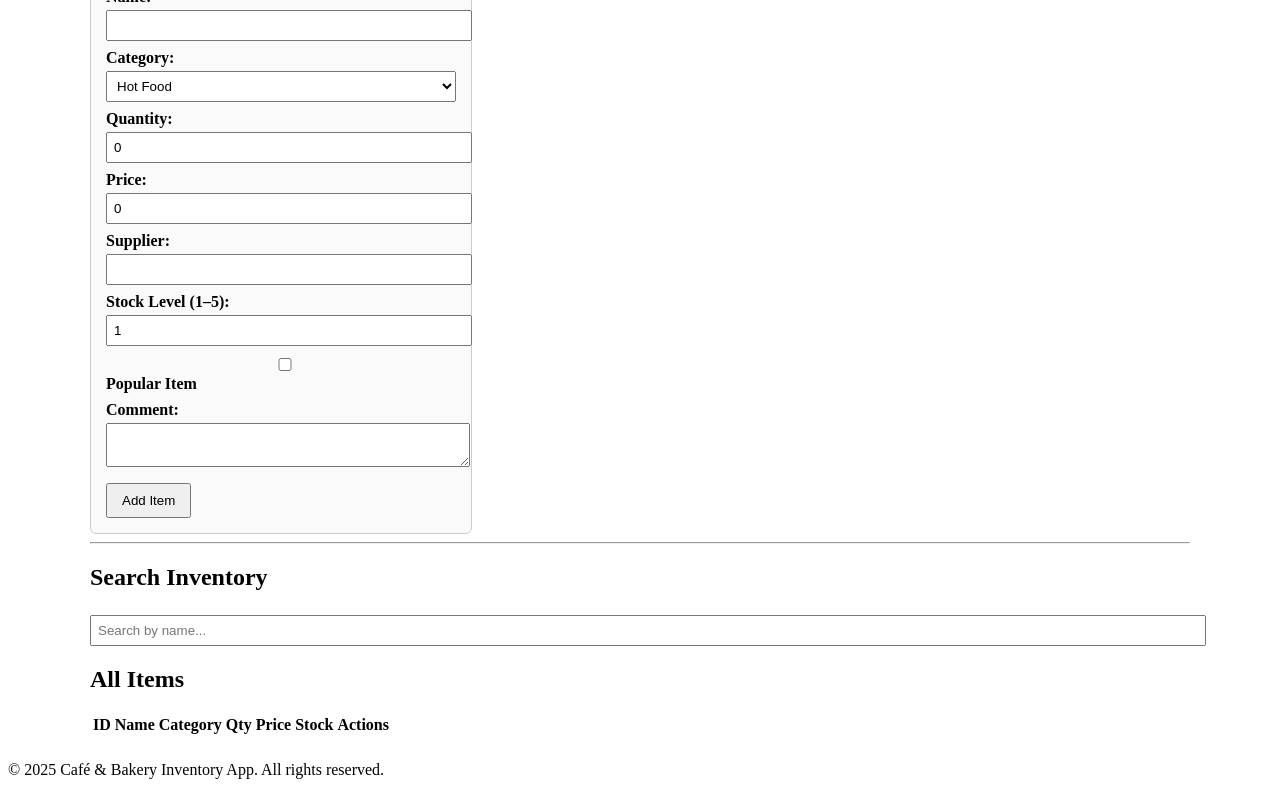
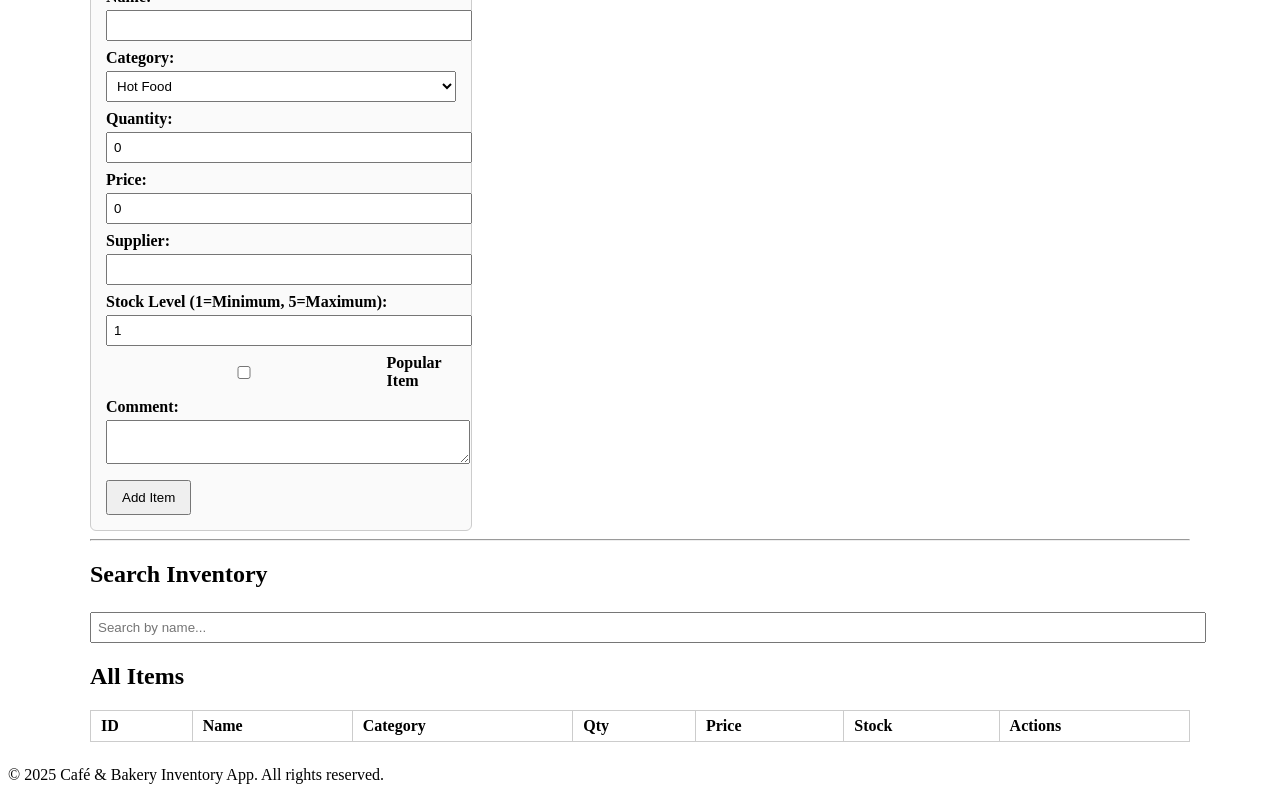
Before and after one commit to pattriciaruth/myapp, an Angular app: page /manage in a window 1280 px wide. Shown: the part 302-1102 px from the top of the page. Built offline with nearby package versions, Linux system fonts and the light colour scheme.

Commit message:
Enhance manage items page with improved checkbox layout and updated stock level label

```diff
--- a/src/app/pages/manage-items/manage-items.component.css
+++ b/src/app/pages/manage-items/manage-items.component.css
@@ -43,3 +43,29 @@ button {
   margin-bottom: 10px;
   width: 350px;
 }
+.checkbox-row {
+  display: flex;
+  align-items: center;
+  gap: 6px;
+  margin-top: 8px;
+}
+
+/* override the generic label style for the checkbox label */
+.checkbox-row label {
+  margin-top: 0;
+  font-weight: 600;
+}
+
+table {
+  margin-top: 20px;
+  border-collapse: collapse;
+  width: 100%;
+}
+
+th,
+td {
+  border: 1px solid #ccc;
+  padding: 6px 10px;
+  text-align: left;
+  white-space: nowrap; /* stops things squishing together strangely */
+}
--- a/src/app/pages/manage-items/manage-items.component.html
+++ b/src/app/pages/manage-items/manage-items.component.html
@@ -25,13 +25,14 @@
   <label>Supplier:</label>
   <input [(ngModel)]="supplier" />
 
-  <label>Stock Level (1–5):</label>
+  <label>Stock Level (1=Minimum, 5=Maximum):</label>
   <input type="number" min="1" max="5" [(ngModel)]="stockLevel" />
 
-  <label>
-    <input type="checkbox" [(ngModel)]="popular" />
-    Popular Item
-  </label>
+  <div class="checkbox-row">
+  <input id="popular" type="checkbox" [(ngModel)]="popular" />
+  <label for="popular">Popular Item</label>
+  </div>
+
 
   <label>Comment:</label>
   <textarea [(ngModel)]="comment"></textarea>
@@ -75,7 +76,7 @@
       <td>{{ item.name }}</td>
       <td>{{ item.category }}</td>
       <td>{{ item.quantity }}</td>
-      <td>\${{ item.price }}</td>
+      <td>${{ item.price }}</td>
       <td>{{ item.stockLevel }}</td>
       <td>
         <button (click)="startEdit(item)">Edit</button>
```
